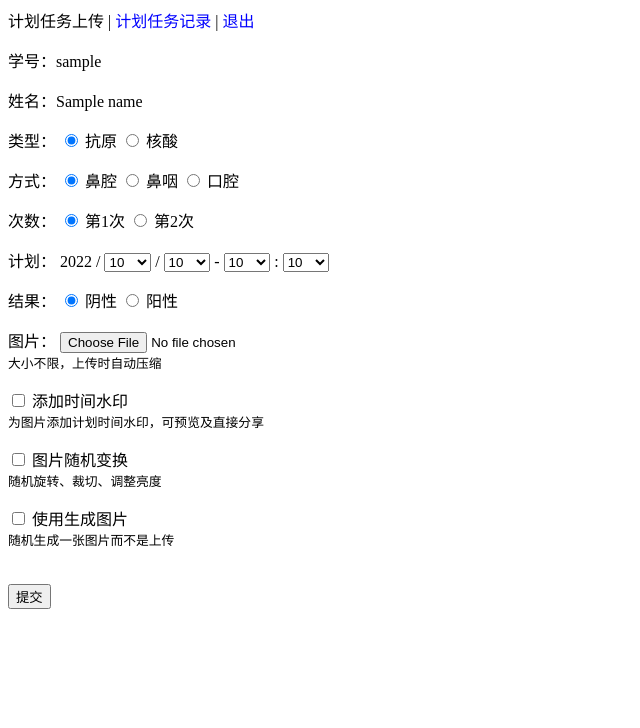
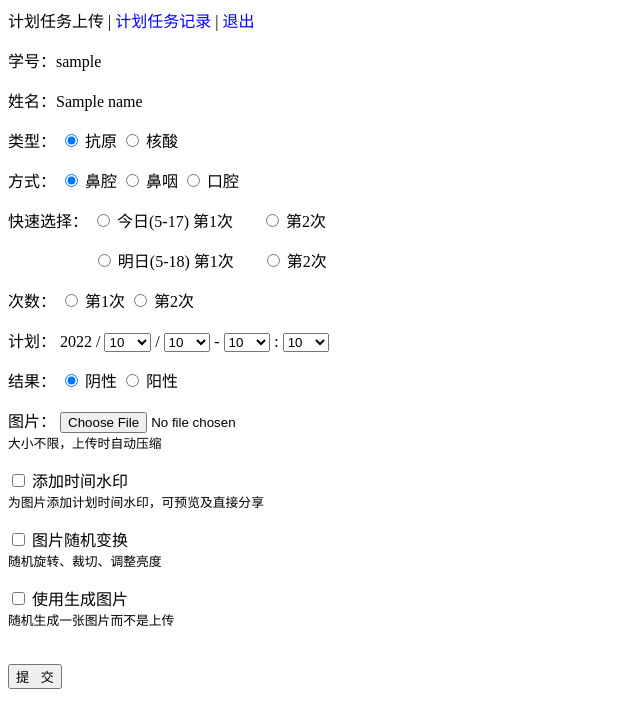
Before and after one commit to panghaibin/Timed_Upload, a Python web app: template templates/antigen.html in a window 1280 px wide. Shown: the top 728 px of the page, without its empty margins (0-640 px from the left). Run offline with Jinja, Linux system fonts and the light colour scheme; the template is opened without the code that fills it: most values are stand-ins (such as "Sample title", 1, 10 or a date in 2020).

Commit message:
select quickly

```diff
--- a/templates/antigen.html
+++ b/templates/antigen.html
@@ -37,6 +37,45 @@
         <label for="throat">口腔</label>
     </p>
     <p>
+        <label>快速选择：</label>
+        <label>
+            <input id="today_first" type="radio" name="quick" value="1" onclick="select_plan(1)">
+        </label>
+        <label for="today_first">今日(<span id="today_first_day"></span>) 第1次</label>
+            <label style="padding-left: 1.5em">
+                <input id="today_second" type="radio" name="quick" value="2" onclick="select_plan(2)">
+            </label>
+            <label for="today_second">第2次</label>
+    </p>
+{#    <p>#}
+{#        <span style="padding-left: 5.3em">#}
+{#            <label>#}
+{#                <input id="today_second" type="radio" name="quick" value="1" onclick="select_plan(2)">#}
+{#            </label>#}
+{#            <label for="today_second">今日(<span id="today_second_day"></span>) 第2次</label>#}
+{#        </span>#}
+{#    </p>#}
+    <p>
+        <span style="padding-left: 5.3em">
+            <label>
+                <input id="tmr_first" type="radio" name="quick" value="3" onclick="select_plan(3)">
+            </label>
+            <label for="tmr_first">明日(<span id="tmr_first_day"></span>) 第1次</label>
+            <label style="padding-left: 1.5em">
+                <input id="tmr_second" type="radio" name="quick" value="4" onclick="select_plan(4)">
+            </label>
+            <label for="tmr_second">第2次</label>
+        </span>
+    </p>
+{#    <p>#}
+{#        <span style="padding-left: 5.3em">#}
+{#            <label>#}
+{#                <input id="tmr_second" type="radio" name="quick" value="1" onclick="select_plan(4)">#}
+{#            </label>#}
+{#            <label for="tmr_second">明日(<span id="tmr_second_day"></span>) 第2次</label>#}
+{#        </span>#}
+{#    </p>#}
+    <p>
         <label>次数：</label>
         <label>
             <input id="first" type="radio" name="test_times" value="1">
@@ -61,7 +100,7 @@
             /
             <select name="month" style="width: 3.5em">
                 {% for m in month_list %}
-                    <option value="{{ m }}"
+                    <option id="month_{{ m }}" value="{{ m }}"
                             {% if m == month %}
                             selected
                             {% endif %}
@@ -71,7 +110,7 @@
             /
             <select name="day" style="width: 3.5em">
                 {% for d in day_list %}
-                    <option value="{{ d }}"
+                    <option id="day_{{ d }}" value="{{ d }}"
                             {% if d == day %}
                             selected
                             {% endif %}
@@ -81,7 +120,7 @@
             -
             <select name="hour" style="width: 3.5em">
                 {% for h in hour_list %}
-                    <option value="{{ h }}"
+                    <option id="hour_{{ h }}" value="{{ h }}"
                             {% if h == hour %}
                             selected
                             {% endif %}
@@ -146,19 +185,55 @@
         </label>
     </p>
     <p>
-        <input type="submit" value="提交">
+        <input type="submit" value="提   交">
     </p>
 </form>
 </body>
 <script>
     // 先获取时间，12点前 first 选中，否则 second 选中
-    const now = new Date();
+    let now = new Date();
+    const today_month = now.getMonth() + 1;
+    const today_day = now.getDate();
+    const today_date = today_month + '-' + today_day;
+    document.getElementById("today_first_day").innerText = today_date.toString();
+    {#document.getElementById("today_second_day").innerText = today_date.toString();#}
+    let tmr = now
+    tmr.setDate(tmr.getDate() + 1);
+    const tmr_month = tmr.getMonth() + 1;
+    const tmr_day = tmr.getDate();
+    const tmr_date = tmr_month + '-' + tmr_day;
+    document.getElementById("tmr_first_day").innerText = tmr_date.toString();
+    {#document.getElementById("tmr_second_day").innerText = tmr_date.toString();#}
+
+    /*
     const hour = now.getHours();
     if (hour < 12 || hour > 22) {
         document.getElementById("first").checked = true;
     } else {
         document.getElementById("second").checked = true;
     }
+    */
+
+    function select_plan(plan_id) {
+        if (plan_id === 1 || plan_id === 3) {
+            document.getElementById("first").checked = true;
+            document.getElementById("second").checked = false;
+            document.getElementById("hour_7").selected = true;
+        } else if (plan_id === 2 || plan_id === 4) {
+            document.getElementById("first").checked = false;
+            document.getElementById("second").checked = true;
+            document.getElementById("hour_15").selected = true;
+        }
+
+        if (plan_id === 1 || plan_id === 2) {
+            document.getElementById("month_" + today_month).selected = true;
+            document.getElementById("day_" + today_day).selected = true;
+        } else if (plan_id === 3 || plan_id === 4) {
+            document.getElementById("month_" + tmr_month).selected = true;
+            document.getElementById("day_" + tmr_day).selected = true;
+        }
+    }
+
     // 若 random_img 被选中，则隐藏 image 和 img_transform
     document.getElementById("random_img").onclick = function () {
         if (this.checked) {
```
